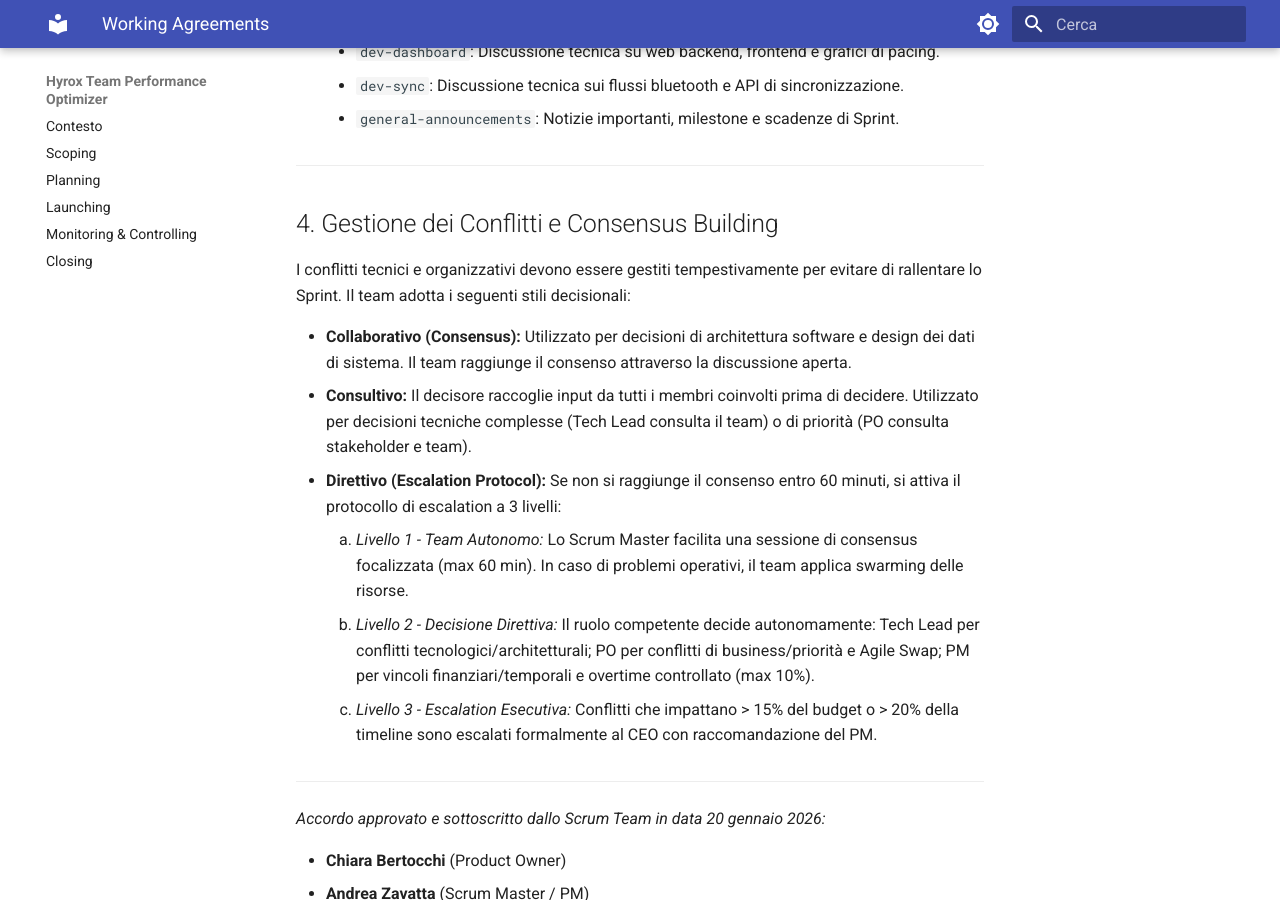
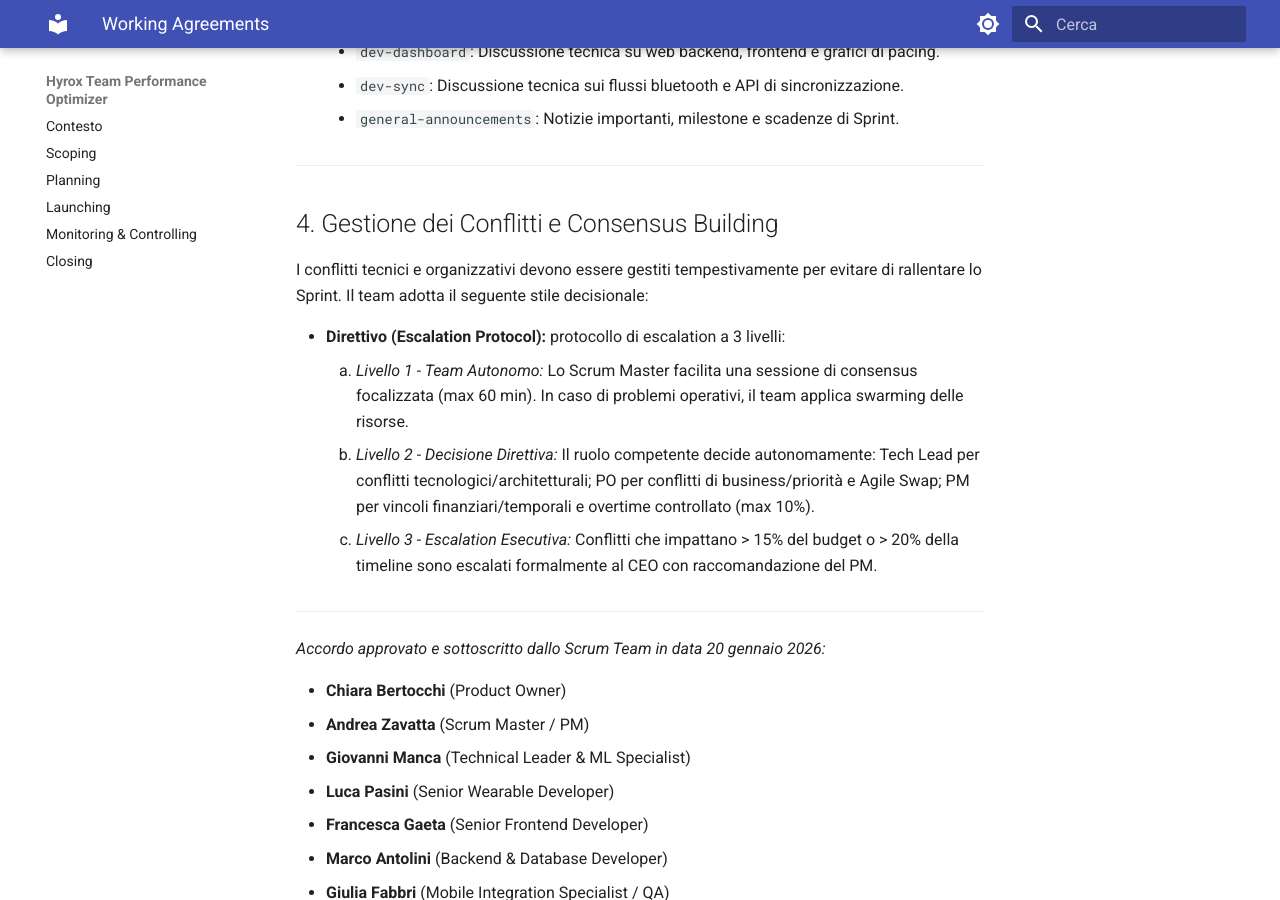
Before and after one commit to AndreaZavatta/Hyrox-Training-PM, an MkDocs documentation site: the page built from docs/allegati/1-working_agreements.md, in a window 1280 px wide and 900 px high, scrolled down 3051 px. Built offline with MkDocs 1.6.1 and Material for MkDocs 9.7.7, drawn with Linux system fonts in a browser that asks for light colours.

Commit message:
docs: update project monitoring details and simplify team decision-making guidelines

```diff
--- a/docs/allegati/1-working_agreements.md
+++ b/docs/allegati/1-working_agreements.md
@@ -72,11 +72,10 @@
 
 ## 4. Gestione dei Conflitti e Consensus Building
 
-I conflitti tecnici e organizzativi devono essere gestiti tempestivamente per evitare di rallentare lo Sprint. Il team adotta i seguenti stili decisionali:
+I conflitti tecnici e organizzativi devono essere gestiti tempestivamente per evitare di rallentare lo Sprint. Il team adotta il seguente stile decisionale:
 
-*   **Collaborativo (Consensus):** Utilizzato per decisioni di architettura software e design dei dati di sistema. Il team raggiunge il consenso attraverso la discussione aperta.
-*   **Consultivo:** Il decisore raccoglie input da tutti i membri coinvolti prima di decidere. Utilizzato per decisioni tecniche complesse (Tech Lead consulta il team) o di priorità (PO consulta stakeholder e team).
-*   **Direttivo (Escalation Protocol):** Se non si raggiunge il consenso entro 60 minuti, si attiva il protocollo di escalation a 3 livelli:
+*   **Direttivo (Escalation Protocol):**
+protocollo di escalation a 3 livelli:
     1.  *Livello 1 - Team Autonomo:* Lo Scrum Master facilita una sessione di consensus focalizzata (max 60 min). In caso di problemi operativi, il team applica swarming delle risorse.
     2.  *Livello 2 - Decisione Direttiva:* Il ruolo competente decide autonomamente: Tech Lead per conflitti tecnologici/architetturali; PO per conflitti di business/priorità e Agile Swap; PM per vincoli finanziari/temporali e overtime controllato (max 10%).
     3.  *Livello 3 - Escalation Esecutiva:* Conflitti che impattano > 15% del budget o > 20% della timeline sono escalati formalmente al CEO con raccomandazione del PM.
```
Also changed, not shown: docs/1-Scoping/scoping.md (+1 -1 lines), docs/4-Monitoring_Controlling/monitoring_and_controlling.md (+1 -1 lines).
